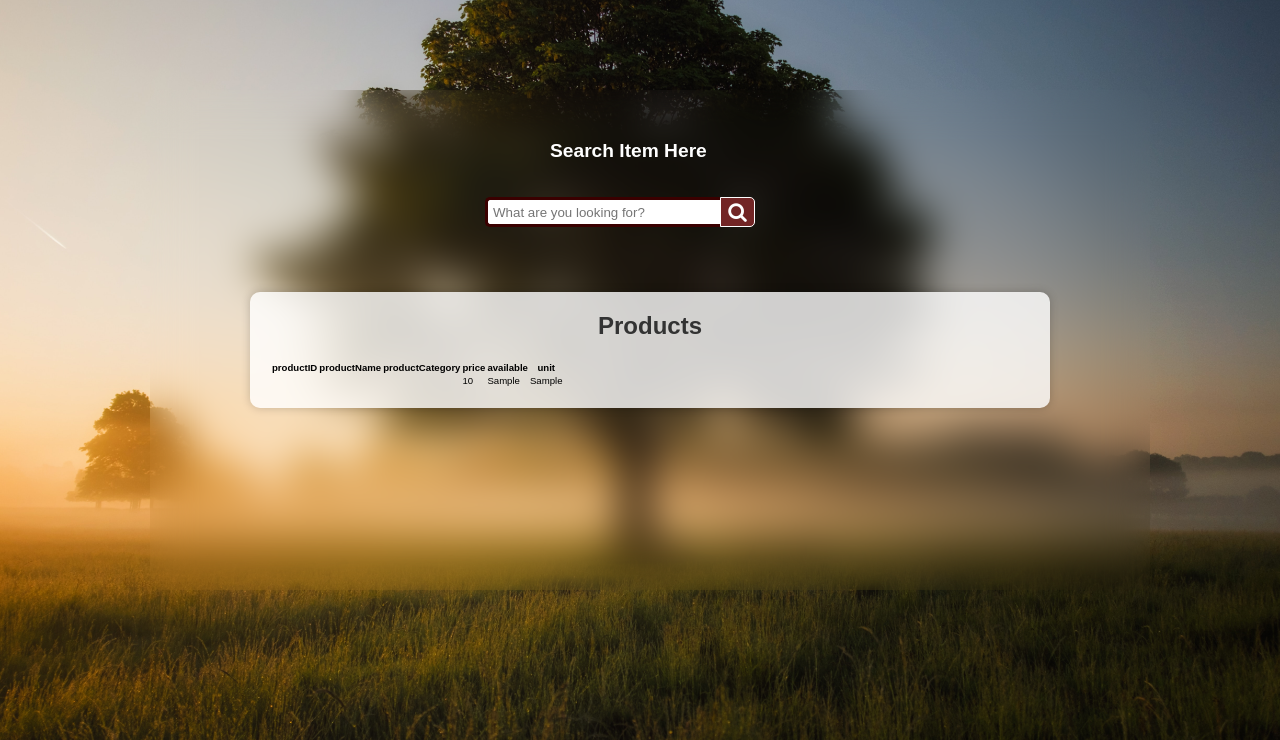
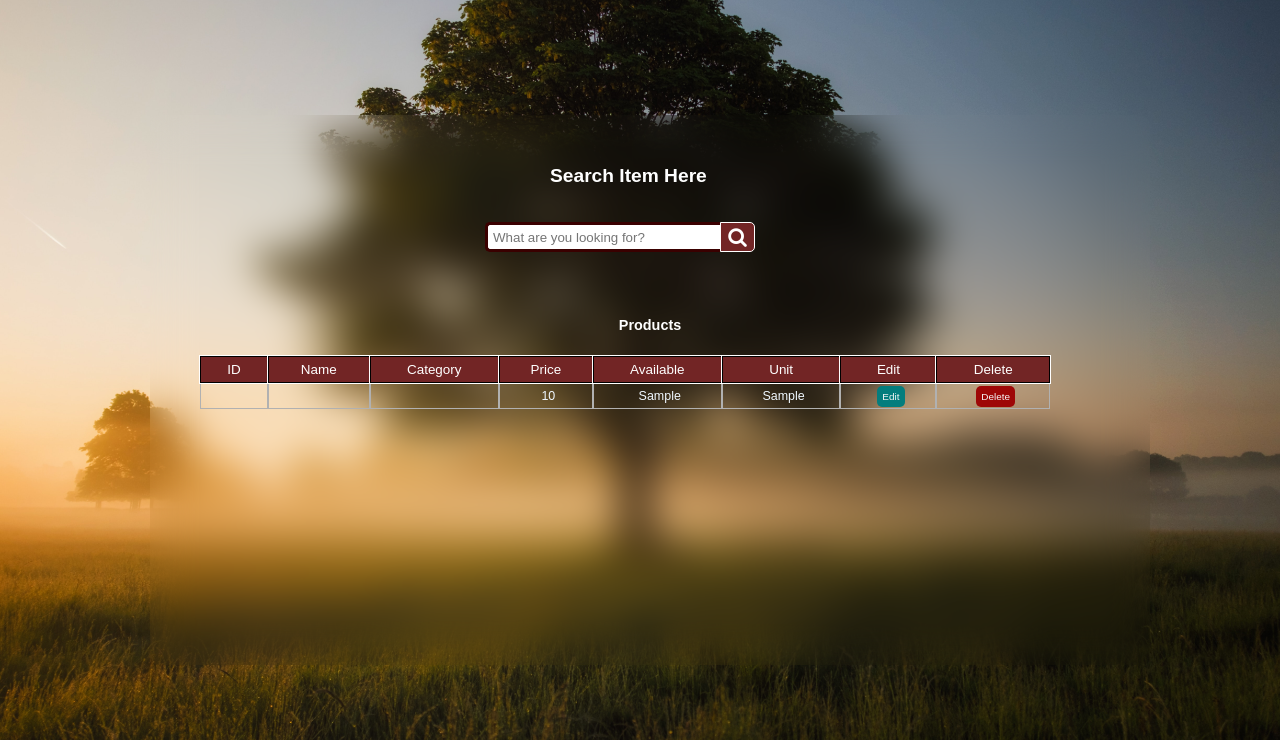
Before and after one commit to nayemuddinn/Local-Business-Directory, a PHP site: page /Actions/Searchproduct.php in a window 1280 px wide. Shown: the part 60-800 px from the top of the page. Run offline with PHP 8.4, Linux system fonts and the light colour scheme; tables that the repository leaves empty or names only in its code hold one stand-in row (values such as "Sample post"); data that the repository does not hold is empty; a stand-in replaces the project's code that opens the database connection.

Commit message:
search page table ui updated

```diff
--- a/Actions/Searchproduct.php
+++ b/Actions/Searchproduct.php
@@ -1,4 +1,3 @@
-
 <!DOCTYPE html>
 <html lang="en">
 
@@ -7,7 +6,7 @@
     <meta name="viewport" content="width=device-width,initial-scale=1.0">
     <title>Inventory</title>
     <link rel="stylesheet" href="../CSS/home.css">
-    <link rel="stylesheet" href="../CSS/Inventory.css">
+          <link rel="stylesheet" href="../CSS/Inventory.css">
     <link rel="stylesheet" href="../CSS/tableStyles.css">
     <link rel="stylesheet" href="https://cdnjs.cloudflare.com/ajax/libs/font-awesome/4.7.0/css/font-awesome.min.css">
 
@@ -51,59 +50,69 @@
                 </div>
             </div>
         </div>
+        <div class="container">
+            <div>
+                <div class="table-wrapper">
+                    <div>
+                        <div>
+                            <h2 style="color:white; font: weight 500px;">Products</h2>
+                        </div>
+                        <div>
+                            <table>
+                                <tr>
+                                    <th>ID</th>
+                                    <th>Name</th>
+                                    <th>Category</th>
+                                    <th>Price</th>
+                                    <th>Available</th>
+                                    <th>Unit</th>
+                                    <th>Edit</th>
+                                    <th>Delete</th>
 
+                                </tr>
+                                <tr>
 
+                                    <?php
+                                    include 'db_connection.php';
+                                    $sql = "SELECT * FROM inventory";
+                                    $result = $conn->query($sql);
 
+                                    while ($row = mysqli_fetch_assoc($result)) {
+                                        ?>
+                                        <td>
+                                            <?php echo $row['productID']; ?>
+                                        </td>
+                                        <td>
+                                            <?php echo $row['productName']; ?>
+                                        </td>
+                                        <td>
+                                            <?php echo $row['productCategory']; ?>
+                                        </td>
+                                        <td>
+                                            <?php echo $row['price']; ?>
+                                        </td>
+                                        <td>
+                                            <?php echo $row['available']; ?>
+                                        </td>
+                                        <td>
+                                            <?php echo $row['unit']; ?>
+                                        </td>
 
+                                        <td><a href="updateproduct.html" class="tbtn">Edit</a></td>
+                                        <td><a href="#" class="dbtn">Delete</a></td>
 
+                                    </tr>
+                                    <?php
+                                    }
 
-        <div class="container">
-            <h1 class="table-title">Products</h1>
+                                    ?>
 
-            <div style="margin-left=200px;">
-                <div class="table-content">
-                    <?php
-                    include 'db_connection.php';
-                    $sql = "SELECT * FROM inventory";
-                    $result = $conn->query($sql);
-
-                    if ($result->num_rows > 0) {
-                        echo "<table border='0'>
-                            <th>productID</th>
-                            <th align='center'>productName</th>
-							<th align='center'>productCategory</th>
-							<th align='center'>price</th>
-							<th align='center'>available</th>
-							<th align='center'>unit</th>
-                        </tr>";
-                        while ($row = $result->fetch_assoc()) {
-                            echo "<tr>
-                            <td>" . $row["productID"] . " " . "</td>
-                            <td>" . $row["productName"] . " " . "</td>
-							<td>" . $row["productCategory"] . " " . "</td>
-							<td>" . $row["price"] . " " . "</td>
-							<td>" . $row["available"] . " " . "</td>
-							<td>" . $row["unit"] . " " . "</td>
-
-                        </tr>";
-                        }
-
-                        echo "</table>";
-                    } else {
-                        echo "0 results";
-                    }
-
-                    $conn->close();
-                    ?>
+                            </table>
+                        </div>
+                    </div>
                 </div>
             </div>
         </div>
-
-
-
-
-
-
 
     </main>
 </body>
--- a/CSS/Inventory.css
+++ b/CSS/Inventory.css
@@ -88,11 +88,12 @@ header {
 }
 
 .main_wrap {
-  backdrop-filter: blur(20px);
-  width: 1000px;
-  height: 500px;
-  border-radius: 10px;
-  margin-left: 20px;
+  margin-top: 100px;
+    backdrop-filter: blur(20px);
+    width: 1000px;
+    height: 550px;
+    border-radius: 10px;
+    margin-left: 20px;
 }
 
 .wrap {
--- a/CSS/home.css
+++ b/CSS/home.css
@@ -7,6 +7,10 @@
   min-height: 50px;
 }
 
+.navigation a:hover,
+.navigation a:active {
+    text-decoration: none;
+}
 
 .navigation a::after {
   content: '';
@@ -48,7 +52,7 @@
 
 }
 
-.homewrap{
+.homewrap {
   color: #fff;
 }
 
--- a/CSS/tableStyles.css
+++ b/CSS/tableStyles.css
@@ -4,23 +4,103 @@ body {
 }
 
 .container {
-    max-width: 800px;
+    max-width: 1200px;
     margin: 50px auto;
-    padding: 20px;
-    background-color: rgba(255, 255, 255, 0.8);
     border-radius: 10px;
-    box-shadow: 0 0 10px rgba(0, 0, 0, 0.2);
+    padding: 0px 10px 10px 10px;
     text-align: center;
 }
 
-.table-title {
-    font-size: 24px;
-    color: #333;
-    margin-bottom: 20px;
+
+
+.table-wrapper {
+
+    overflow-y: scroll;
+    height: fit-content;
+    min-height: 30vh;
+    margin-top: 10px;
+    margin: 15px;
+    padding-bottom: 20px;
+
 }
 
 
-.table-content {
-    text-align: left;
-    margin: 0 auto;
+table {
+
+    width: 850px;
+
+    margin-top: 23px;
+    margin-left: 25px;
+    border-collapse: separate;
+    border-spacing: 0px;
+
 }
+
+
+
+table th{
+    position: sticky;
+    top: 0px;
+
+    background-color: #722525;
+    color: rgb(255, 255, 255);
+    text-align: center;
+    font-weight: normal;
+    font-size: 1.4em;
+    outline: 0.7px solid rgb(255, 255, 255);
+    border: 1.5px solid black;
+
+}
+
+
+table th, table td {
+    padding: 15px;
+    padding-top: 5px;
+    padding-bottom: 5px;
+}
+
+table td {
+    text-align: center;
+    color: aliceblue;
+    font-size: 1.3em;
+    font-weight: 400;
+    border: 1px solid rgb(177, 177, 177);
+    padding-left: 20px;
+
+}
+
+.tbtn {
+    width: 50px;
+    height: 8px;
+    background: rgb(4, 125, 125);
+    border: 5px solid transparent;
+    outline: none;
+    border-radius: 5px;
+    cursor: pointer;
+    font-size: 0.8em;
+    color: whitesmoke;
+    font-weight: 300;
+  }
+
+  .tbtn:hover {
+    background: #fff;
+    color: black;
+  }
+
+  .dbtn {
+    width: 50px;
+    height: 8px;
+    background: rgb(158, 7, 7);
+    border: 5px solid transparent;
+    outline: none;
+    border-radius: 5px;
+    cursor: pointer;
+    font-size: 0.8em;
+    color: whitesmoke;
+    font-weight: 300;
+  }
+
+  .dbtn:hover {
+    background: #fff;
+    color: black;
+  }
```
Lines whose indentation alone changed are shown as unchanged.
